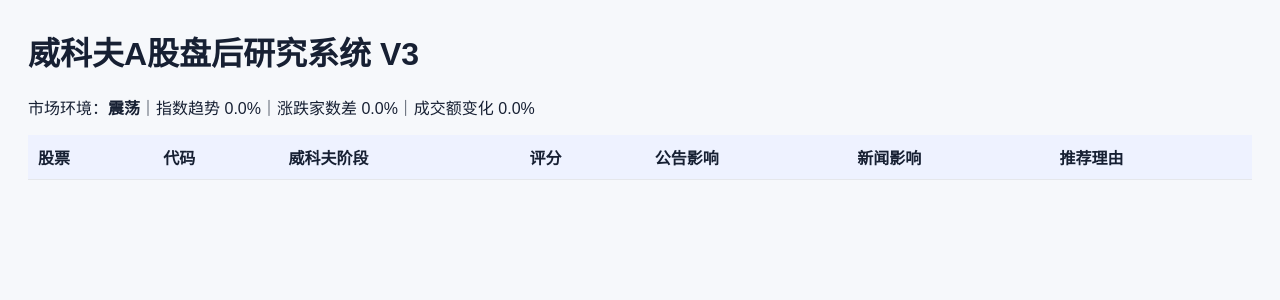
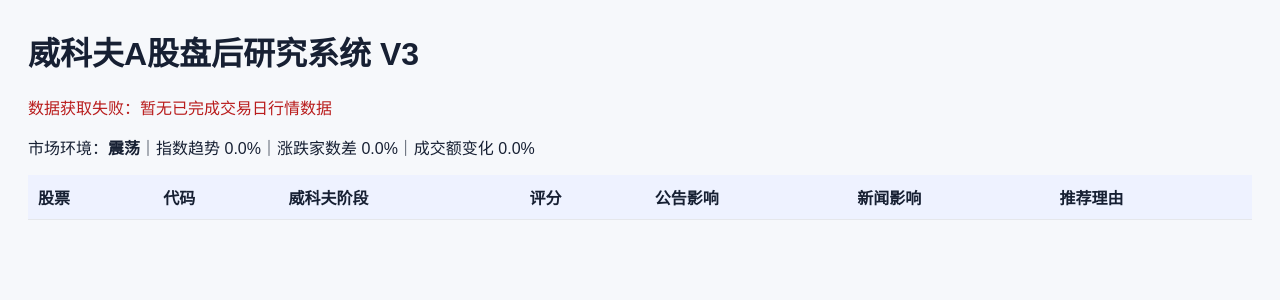
Before and after one commit to ybac1ybac1-glitch/-, a Flask app: page / in a window 1280 px wide. Shown: the top 300 px of the page. Run offline with Flask 3, Linux system fonts and the light colour scheme; lists and menus that the app fills with data are empty.

Commit message:
Fix V3 runtime data handling

```diff
--- a/backend/templates/index.html
+++ b/backend/templates/index.html
@@ -1 +1 @@
-<!doctype html><html lang="zh-CN"><meta charset="utf-8"><title>威科夫A股盘后研究系统V3</title><style>body{font-family:Arial;margin:28px;background:#f6f8fb;color:#172033}table{border-collapse:collapse;width:100%;background:white}th,td{padding:10px;border-bottom:1px solid #e5e7eb;text-align:left}th{background:#eef2ff}.pill{padding:4px 8px;border-radius:12px;background:#e0e7ff}.score{font-weight:bold;color:#b45309}a{color:#1d4ed8}</style><h1>威科夫A股盘后研究系统 V3</h1><p>市场环境：<b>{{market.state}}</b>｜指数趋势 {{market.trend}}%｜涨跌家数差 {{market.breadth}}%｜成交额变化 {{market.amount_change}}%</p><table><tr><th>股票</th><th>代码</th><th>威科夫阶段</th><th>评分</th><th>公告影响</th><th>新闻影响</th><th>推荐理由</th></tr>{% for s in stocks %}<tr><td><a href="/stock/{{s.ts_code}}">{{s.name}}</a></td><td>{{s.ts_code}}</td><td><span class="pill">{{s.wyckoff_stage}}</span></td><td class="score">{{s.wyckoff_score}}</td><td>{{s.announcement_score}}</td><td>{{s.news_score}}</td><td>{{s.wyckoff_reason}}</td></tr>{% endfor %}</table></html>
+<!doctype html><html lang="zh-CN"><meta charset="utf-8"><title>威科夫A股盘后研究系统V3</title><style>body{font-family:Arial;margin:28px;background:#f6f8fb;color:#172033}table{border-collapse:collapse;width:100%;background:white}th,td{padding:10px;border-bottom:1px solid #e5e7eb;text-align:left}th{background:#eef2ff}.pill{padding:4px 8px;border-radius:12px;background:#e0e7ff}.score{font-weight:bold;color:#b45309}a{color:#1d4ed8}</style><h1>威科夫A股盘后研究系统 V3</h1>{% if error %}<p style="color:#b91c1c">数据获取失败：{{error}}</p>{% endif %}<p>市场环境：<b>{{market.state}}</b>｜指数趋势 {{market.trend}}%｜涨跌家数差 {{market.breadth}}%｜成交额变化 {{market.amount_change}}%</p><table><tr><th>股票</th><th>代码</th><th>威科夫阶段</th><th>评分</th><th>公告影响</th><th>新闻影响</th><th>推荐理由</th></tr>{% for s in stocks %}<tr><td><a href="/stock/{{s.ts_code}}">{{s.name}}</a></td><td>{{s.ts_code}}</td><td><span class="pill">{{s.wyckoff_stage}}</span></td><td class="score">{{s.wyckoff_score}}</td><td>{{s.announcement_score}}</td><td>{{s.news_score}}</td><td>{{s.wyckoff_reason}}</td></tr>{% endfor %}</table></html>
```
